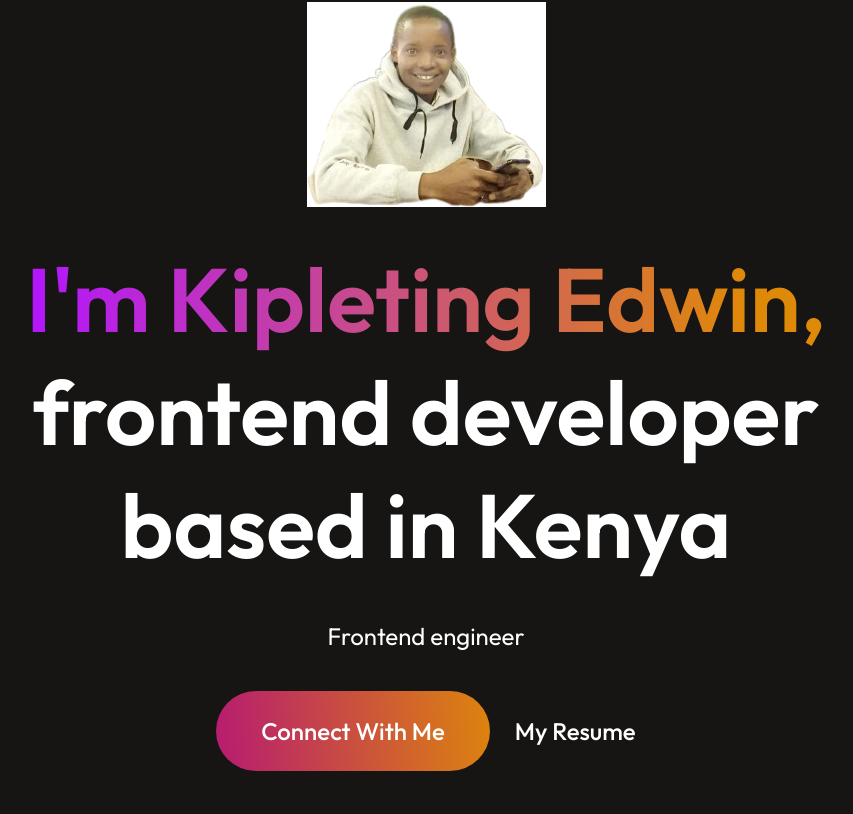
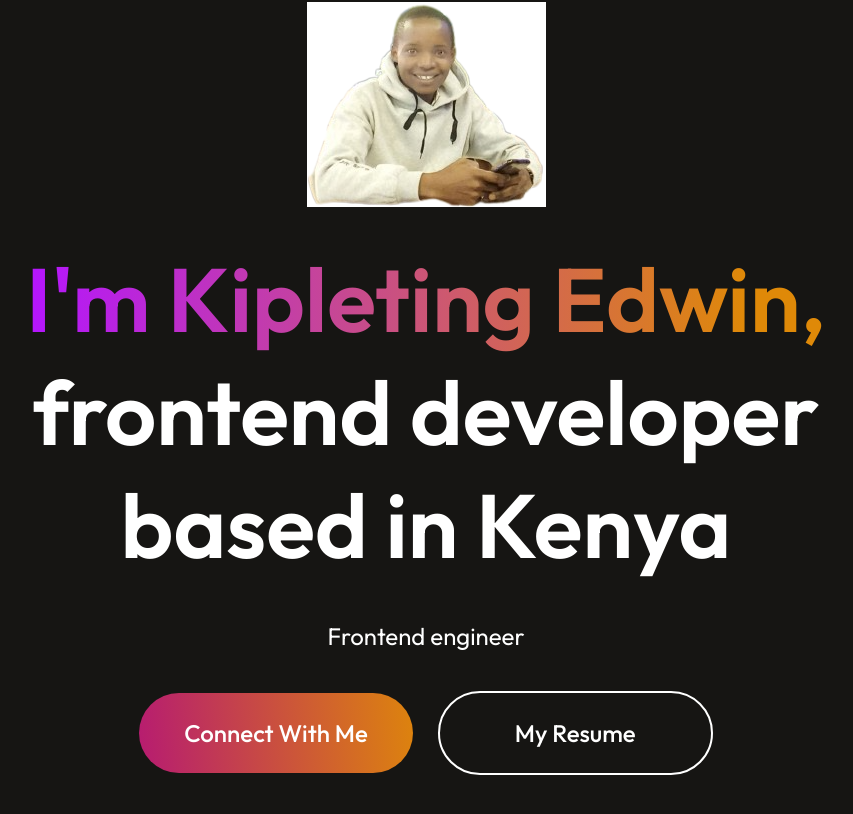
Before and after one commit to KipletingEdwin/Kipleting-Edwin, a React (Vite) app: page / in a window 1280 px wide. Shown: the part 268-1082 px from the top of the page, without its empty margins (214-1067 px from the left). Built offline with nearby package versions, Linux system fonts and the light colour scheme.

Commit message:
style the hero-resume

```diff
--- a/src/Components/Navbar/Hero/Hero.css
+++ b/src/Components/Navbar/Hero/Hero.css
@@ -45,3 +45,10 @@
     background: linear-gradient(264deg, #DF8908 -5.09%,#B41577 106.28%);
     cursor: pointer;
 }
+
+.hero-resume{
+    padding: 25px 75px;
+    border-radius: 50px;
+    border: 2px solid #FFF;
+    cursor: pointer;
+}
```
